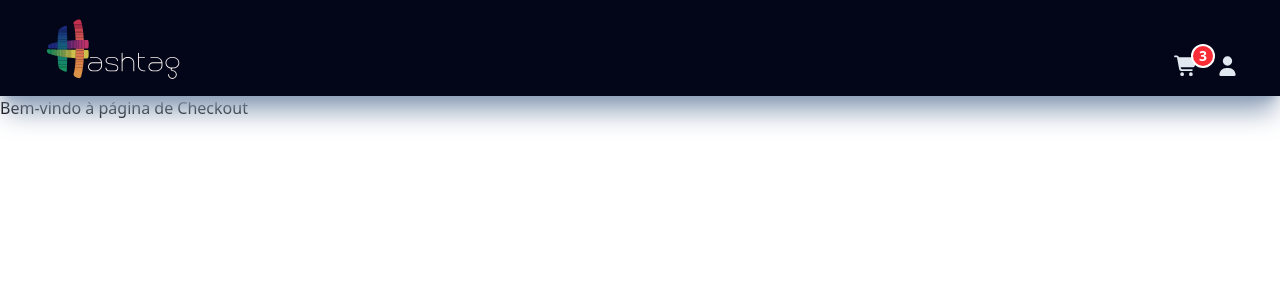
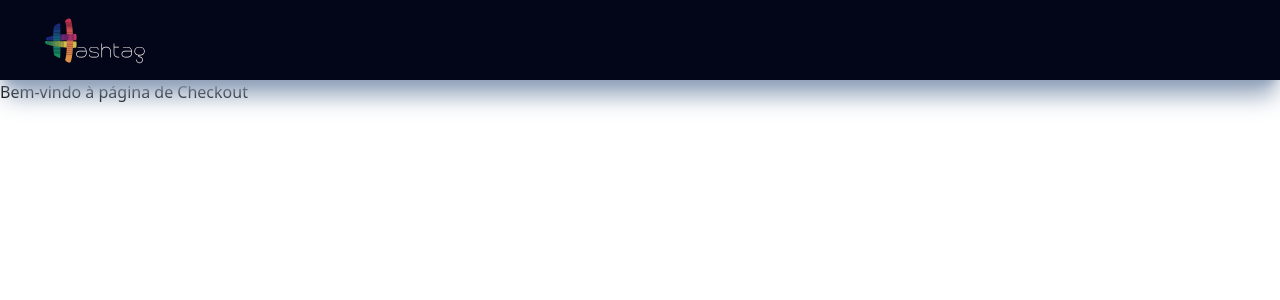
Before and after one commit to auriceliof/hashtag-MagazineProject, a React app in the folder frontend/: page /checkout in a window 1280 px wide. Shown: the top 300 px of the page. Built offline with nearby package versions, Linux system fonts and the light colour scheme; the HTML template or start-up script is replaced by a standard one.

Commit message:
Conditional Header

```diff
--- a/frontend/src/components/Header.jsx
+++ b/frontend/src/components/Header.jsx
@@ -1,9 +1,13 @@
 import React from "react";
 import logo from "../assets/logo/hashtag.svg";
 import UserButtons from "./UserButtons";
+import { useLocation } from "react-router-dom";
 
 const Header = () => {
-  return (
+
+  const { pathname } = useLocation();
+
+  const completeHeader = (
     <header className="flex sticky top-0 shadow-xl shadow-slate-400 bg-slate-950 text-slate-200 px-8 py-4 items-end justify-between text-xl z-10">
       <a href="/">
         <img className='h-16 px-2' src={logo} alt="Logo da Hashtag." />
@@ -11,6 +15,18 @@ const Header = () => {
       <UserButtons />
     </header>
   );
+
+  const simpleHeader = (
+    <header className="flex sticky top-0 shadow-xl shadow-slate-400 bg-slate-950 text-slate-200 px-8 py-4 items-end justify-between text-xl z-10">
+      <a href="/">
+        <img className='h-12 px-2' src={logo} alt="Logo da Hashtag." />
+      </a>
+    </header>
+  );
+
+  return (
+    pathname === '/' ? completeHeader : simpleHeader
+  );
 };
 
 export default Header;
```
